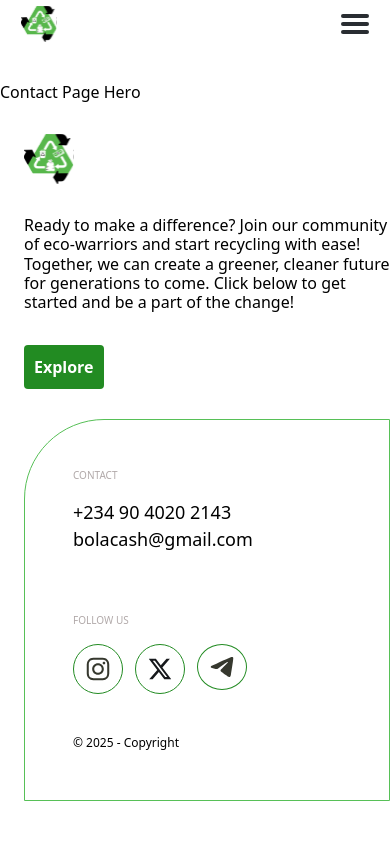
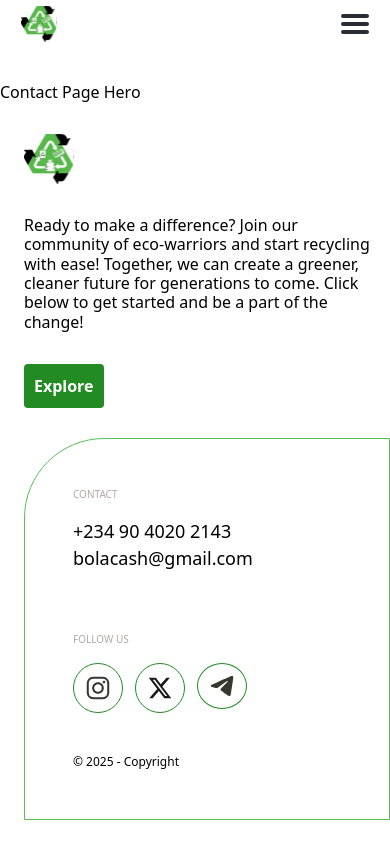
Before and after one commit to Iamtrieves/Bola-Cash-Repo, a React (Vite) app: page /contact in a window 390 px wide. Built offline with nearby package versions, Linux system fonts and the light colour scheme.

Commit message:
Modified

```diff
--- a/src/Components/Footer.jsx
+++ b/src/Components/Footer.jsx
@@ -24,7 +24,7 @@ const Footer = () => {
             <div>
               <img src={BolaCashLogo} alt="" />
             </div>
-            <div>
+            <div className="pr-5">
               <p className="font-normal text-[1rem] leading-[1.21rem]">
                 Click below to get started and be a part of the change!
               </p>
@@ -39,7 +39,7 @@ const Footer = () => {
             <div>
               <img src={BolaCashLogo} alt="" />
             </div>
-            <div>
+            <div className="lg:pr-0 pr-5">
               <p className="font-normal text-[1rem] leading-[1.21rem]">
                 Ready to make a difference? Join our community of eco-warriors
                 and start recycling with ease! Together, we can create a
```
